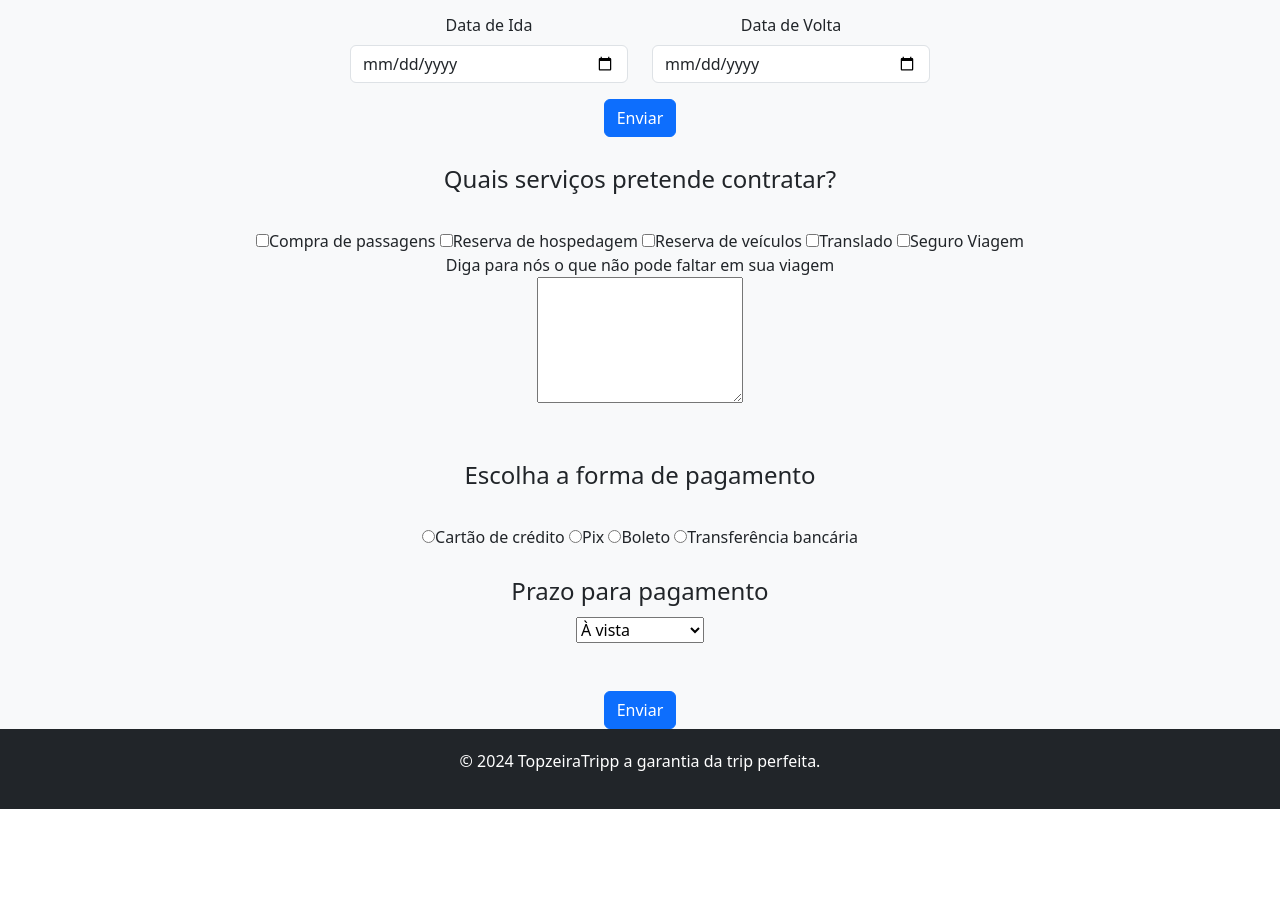
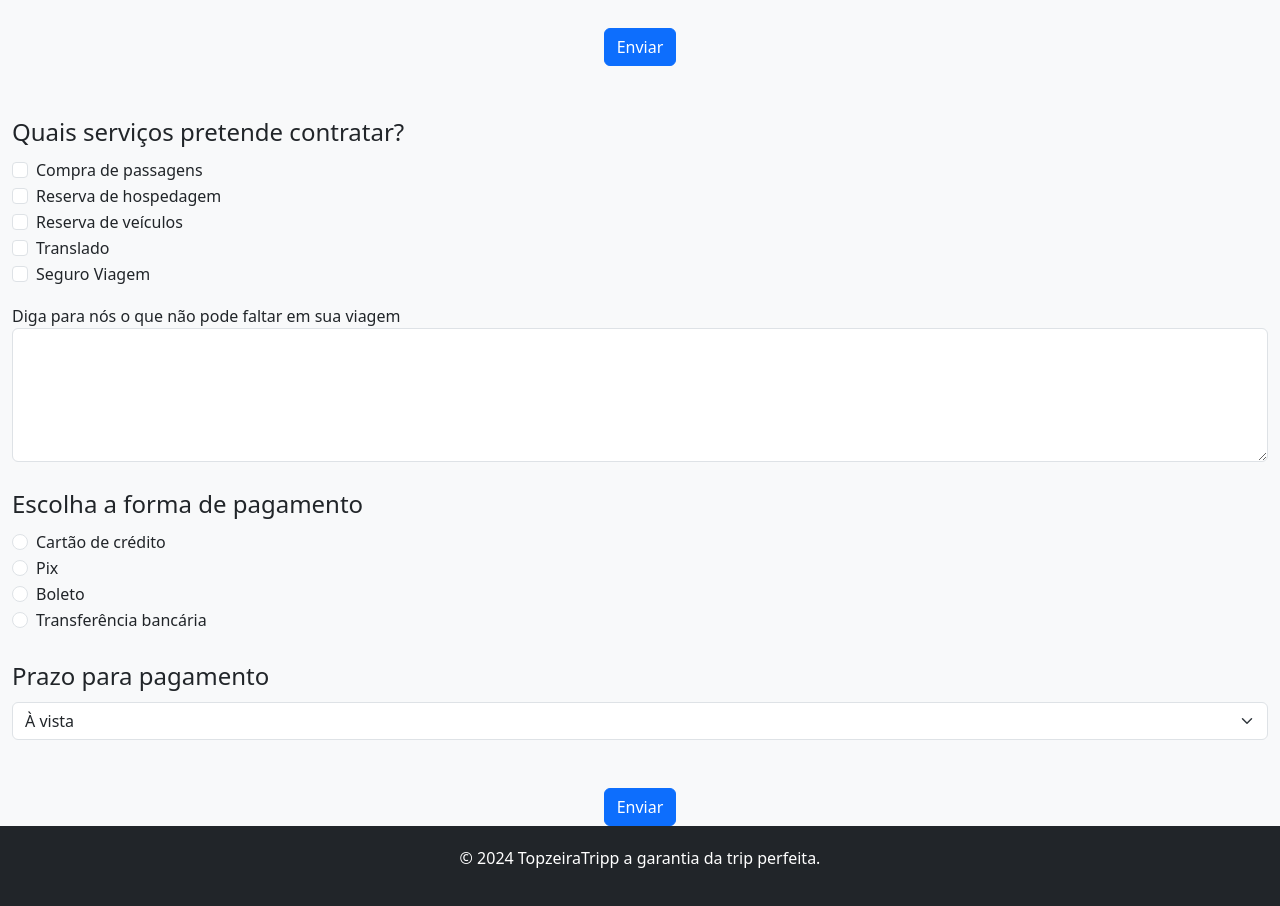
Before and after one commit to Vitorhugo1998/Test, a plain HTML site: page index.html in a window 1280 px wide. Shown: the part 1859-2765 px from the top of the page. Before the commit the page ends 2668 px from the top, so only its background shows below. Drawn offline with nearby package versions, Linux system fonts and the light colour scheme.

Commit message:
Add files via upload

```diff
--- a/index.html
+++ b/index.html
@@ -10,15 +10,17 @@
 </head>
 
 <body>
-    <header class="container-fluid p-2 bg-warning text-center"></header>
+    <header class="container-fluid bg-warning text-center py-5">
+        <h1 class="display-4 mb-4">TopzeiraTripp</h1>
+        <p class="lead mb-4"></p>
 
-        <nav class="navbar navbar-expand-lg bg-warning">
+        <nav class="navbar navbar-expand-lg navbar-light bg-warning">
             <div class="container-fluid">
                 <a class="navbar-brand" href="#">TopzeiraTripp</a>
                 <button class="navbar-toggler" type="button" data-bs-toggle="collapse" data-bs-target="#navbarSupportedContent" aria-controls="navbarSupportedContent" aria-expanded="false" aria-label="Toggle navigation">
                     <span class="navbar-toggler-icon"></span>
                 </button>
-              <div class="collapse navbar-collapse justify-content-end bg-warning"  id="navbarSupportedContent">
+                <div class="collapse navbar-collapse justify-content-end" id="navbarSupportedContent">
                     <ul class="navbar-nav mb-2 mb-lg-0">
                         <li class="nav-item">
                             <a class="nav-link active" aria-current="page" href="#">Pacotes</a>
@@ -28,26 +30,19 @@
                         </li>
                         <li class="nav-item dropdown">
                             <a class="nav-link dropdown-toggle" href="#" role="button" data-bs-toggle="dropdown" aria-expanded="false">
-                      contato
+                                Contato
                             </a>
                             <ul class="dropdown-menu">
-                      <li><a class="dropdown-item" href="#">Action</a></li>
-                      <li><a class="dropdown-item" href="#">Another action</a></li>
+                                <li><a class="dropdown-item" href="#">Formulário de Contato</a></li>
+                                <li><a class="dropdown-item" href="#">Suporte</a></li>
                                 <li><hr class="dropdown-divider"></li>
-                      <li><a class="dropdown-item" href="#">Something else here</a></li>
+                                <li><a class="dropdown-item" href="#">Outros</a></li>
                             </ul>
                         </li>
                     </ul>
                 </div>
             </div>
         </nav>
-
-            <h1>
-
-               Venha realizar a viagem dos seus sonhos !!!
-
-            </h1>
-
     </header>
     <section class="containre-fluid bg-light text-center">
         <h3>
@@ -174,8 +169,8 @@ Venha descobrir o mundo com a Toppzeiratrip e permita-nos ser parte das suas mem
     </section>
 
  <hr>
- <section class="container-fluid bg-light">
-    <h2 class="text-center">
+ <section class="container-fluid bg-light text-center">
+    <h2 class="mb-4">
         Orçamento e cadastro
     </h2>
     <form class="p-4 bg-light mx-auto w-50">
@@ -189,7 +184,7 @@ Venha descobrir o mundo com a Toppzeiratrip e permita-nos ser parte das suas mem
             <input type="email" class="form-control" id="email" name="Email" required>
         </div>
 
-        <div class="row">
+        <div class="row mb-3">
             <div class="col">
                 <label for="dataIda" class="form-label">Data de Ida</label>
                 <input type="date" class="form-control" id="dataIda" name="dataIda">
@@ -203,46 +198,55 @@ Venha descobrir o mundo com a Toppzeiratrip e permita-nos ser parte das suas mem
         <button type="submit" class="btn btn-primary mt-3">Enviar</button>
     </form>
 
-    <fieldset class="mt-auto">
+    <fieldset class="mt-4 text-start">
         <legend>Quais serviços pretende contratar?</legend>
-        <label>
-            <input type="checkbox" name="passagens" value="Passagens">Compra de passagens
-        </label>
-        <label>
-            <br> <input type="checkbox" name="hospedagem" value="Hospedagem">Reserva de hospedagem
-        </label>
-        <label>
-            <br> <input type="checkbox" name="aluguelVeiculos" value="Veículo">Reserva de veículos
-        </label>
-        <label>
-            <br> <input type="checkbox" name="translado" value="Translado">Translado
-        </label>
-        <label>
-            <br> <input type="checkbox" name="seguro" value="seguro">Seguro Viagem
-        </label>
-        <br><label> Diga para nós o que não pode faltar em sua viagem</label> <br>
-        <textarea rows="5" name="Comentário"></textarea> <br> <br>
+        <div class="form-check">
+            <input class="form-check-input" type="checkbox" name="passagens" value="Passagens" id="passagens">
+            <label class="form-check-label" for="passagens">Compra de passagens</label>
+        </div>
+        <div class="form-check">
+            <input class="form-check-input" type="checkbox" name="hospedagem" value="Hospedagem" id="hospedagem">
+            <label class="form-check-label" for="hospedagem">Reserva de hospedagem</label>
+        </div>
+        <div class="form-check">
+            <input class="form-check-input" type="checkbox" name="aluguelVeiculos" value="Veículo" id="aluguelVeiculos">
+            <label class="form-check-label" for="aluguelVeiculos">Reserva de veículos</label>
+        </div>
+        <div class="form-check">
+            <input class="form-check-input" type="checkbox" name="translado" value="Translado" id="translado">
+            <label class="form-check-label" for="translado">Translado</label>
+        </div>
+        <div class="form-check">
+            <input class="form-check-input" type="checkbox" name="seguro" value="seguro" id="seguro">
+            <label class="form-check-label" for="seguro">Seguro Viagem</label>
+        </div>
+        <label class="mt-3">Diga para nós o que não pode faltar em sua viagem</label>
+        <textarea rows="5" class="form-control" name="Comentário"></textarea>
     </fieldset>
 
-    <fieldset class="mt-4">
+    <fieldset class="mt-4 text-start">
         <legend>Escolha a forma de pagamento</legend>
-        <label>
-            <input type="radio" name="formaPagamento" value="Cartão de crédito">Cartão de crédito
-        </label>
-        <label>
-            <br><input type="radio" name="formaPagamento" value="Pix">Pix
-        </label>
-        <label>
-            <br><input type="radio" name="formaPagamento" value="Boleto">Boleto
-        </label>
-        <label>
-            <br><input type="radio" name="formaPagamento" value="Transferencia bancaria">Transferência bancária
-        </label>
+        <div class="form-check">
+            <input class="form-check-input" type="radio" name="formaPagamento" value="Cartão de crédito" id="cartaoCredito">
+            <label class="form-check-label" for="cartaoCredito">Cartão de crédito</label>
+        </div>
+        <div class="form-check">
+            <input class="form-check-input" type="radio" name="formaPagamento" value="Pix" id="pix">
+            <label class="form-check-label" for="pix">Pix</label>
+        </div>
+        <div class="form-check">
+            <input class="form-check-input" type="radio" name="formaPagamento" value="Boleto" id="boleto">
+            <label class="form-check-label" for="boleto">Boleto</label>
+        </div>
+        <div class="form-check">
+            <input class="form-check-input" type="radio" name="formaPagamento" value="Transferencia bancaria" id="transferencia">
+            <label class="form-check-label" for="transferencia">Transferência bancária</label>
+        </div>
     </fieldset>
 
-    <fieldset class="mt-4">
+    <fieldset class="mt-4 text-start">
         <legend>Prazo para pagamento</legend>
-        <select name="prazoPagamento">
+        <select class="form-select" name="prazoPagamento">
             <option value="aVista">À vista</option>
             <option value="5x">5x sem juros</option>
             <option value="10x">10x com juros</option>
@@ -252,7 +256,9 @@ Venha descobrir o mundo com a Toppzeiratrip e permita-nos ser parte das suas mem
 
 <br><br>
 
+<div class="text-center">
     <button class="btn btn-primary">Enviar</button>
+</div>
 
 <footer>
     <p>&copy; <span id="2024"></span> TopzeiraTripp a garantia da trip perfeita.</p>
```
Lines whose indentation alone changed are shown as unchanged.
